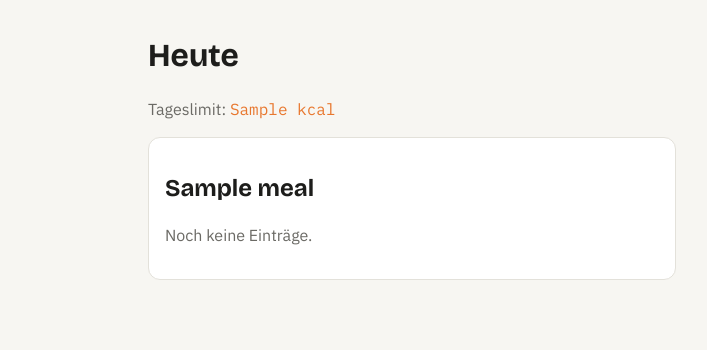
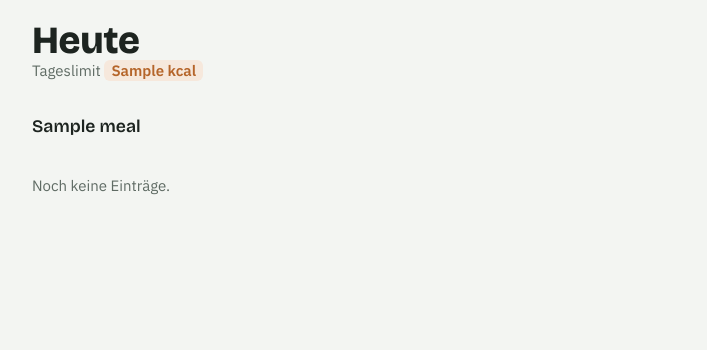
Before and after one commit to SpurZylinder/tellerplan-ha, a FastAPI app: template tellerplan/app/web/templates/today.html in a window 1280 px wide. Shown: the top 350 px of the page, without its empty margins (228-935 px from the left). Run offline with FastAPI, Linux system fonts and the light colour scheme; the template is opened without the code that fills it: most values are stand-ins (such as "Sample title", 1, 10 or a date in 2020); parts of the project's set-up code (start-up, migrations or seed data) failed here and were passed over.

Commit message:
Design-Tokens und Komponenten aus dem Widget „Protein-Ranking Fürth“ übernehmen
Co-Authored-By: Claude Opus 5.5 <noreply@anthropic.com>

```diff
--- a/tellerplan/app/web/static/app.css
+++ b/tellerplan/app/web/static/app.css
@@ -1,44 +1,158 @@
-/* Grundlayout: schmale Spalte, mobil zuerst. Farben und Maße nur aus tokens.css. */
+/* ==========================================================================
+   Tellerplan – Basis und Komponenten (aus dem Widget „Protein-Ranking Fürth“)
+   Farben und Schriften nur über tokens.css.
+   ========================================================================== */
 
-*,
-*::before,
-*::after {
-  box-sizing: border-box;
-}
+/* ==========================================================================
+   Basis
+   ========================================================================== */
+*, *::before, *::after { box-sizing: border-box; }
 
 body {
   margin: 0;
-  background: var(--color-bg);
-  color: var(--color-text);
-  font-family: var(--font-body);
-  line-height: 1.5;
+  background: var(--bg);
+  color: var(--fg);
+  font-family: var(--body);
+  font-size: 15px;
+  line-height: 1.45;
+  padding-left:  max(16px, env(safe-area-inset-left, 0px));
+  padding-right: max(16px, env(safe-area-inset-right, 0px));
+  padding-block: 20px 120px;
 }
 
-main {
-  max-width: var(--column-width);
-  margin: 0 auto;
-  padding: var(--space-4);
+.wrap { max-width: 760px; margin: 0 auto; display: grid; gap: 16px; }
+
+h1 {
+  font-family: var(--display);
+  font-weight: 800;
+  font-size: clamp(1.7rem, 6vw, 2.4rem);
+  line-height: 1.05;
+  letter-spacing: -.01em;
+  text-wrap: balance;
+  margin: 0;
+}
+h2 { font-family: var(--display); font-weight: 600; font-size: 1.1rem; margin: 16px 0 0; }
+
+.lede  { color: var(--muted); margin: 0; max-width: 60ch; }
+.meta  { font-size: .76rem; color: var(--muted); }
+.note  { font-size: .76rem; color: var(--kcal); }
+.empty { color: var(--muted); padding: 20px 0; }
+
+:focus-visible { outline: 2px solid var(--accent); outline-offset: 2px; }
+
+@media (prefers-reduced-motion: reduce) { * { transition: none !important; } }
+
+/* ==========================================================================
+   Komponenten
+   ========================================================================== */
+
+/* Sticky-Filterleiste */
+.controls {
+  position: sticky;
+  top: env(safe-area-inset-top, 0px);
+  z-index: 5;
+  background: var(--bg);
+  padding-block: 10px;
+  display: grid;
+  gap: 10px;
+  border-bottom: 1px solid var(--line);
 }
 
-h1,
-h2 {
-  font-family: var(--font-display);
-  line-height: 1.2;
+/* Gewichtungsregler Eiweiß / Kalorien */
+.weight { display: grid; gap: 4px; }
+.weight-labels { display: flex; justify-content: space-between; font-size: .82rem; font-weight: 600; }
+.weight-labels .p { color: var(--accent); }
+.weight-labels .k { color: var(--kcal); }
+input[type=range] { width: 100%; accent-color: var(--accent); }
+
+/* Chips (Filter, Umschalter) */
+.chip {
+  border: 1px solid var(--line);
+  background: var(--surface);
+  color: var(--fg);
+  border-radius: 999px;
+  padding: 6px 12px;
+  font: inherit;
+  font-size: .85rem;
+  cursor: pointer;
+}
+.chip[aria-pressed="true"] {
+  background: var(--accent);
+  border-color: var(--accent);
+  color: var(--bg);
+  font-weight: 600;
 }
 
-.card {
-  background: var(--color-surface);
-  border: 1px solid var(--color-border);
-  border-radius: var(--radius-m);
-  padding: var(--space-4);
-  margin-bottom: var(--space-3);
+/* Suchfeld */
+.search {
+  flex: 1 1 160px;
+  min-width: 0;
+  border: 1px solid var(--line);
+  background: var(--surface);
+  color: var(--fg);
+  border-radius: 8px;
+  padding: 7px 10px;
+  font: inherit;
+  font-size: .9rem;
 }
 
-.muted {
-  color: var(--color-text-muted);
+/* Rangliste */
+.rank-list { list-style: none; margin: 0; padding: 0; display: grid; }
+.rank-list > li {
+  display: grid;
+  grid-template-columns: 2.2rem 1fr auto;
+  gap: 4px 10px;
+  padding: 12px 0;
+  border-bottom: 1px solid var(--line);
+  align-items: start;
 }
+.rank  { font-family: var(--mono); color: var(--muted); font-size: .9rem; padding-top: 2px; font-variant-numeric: tabular-nums; }
+.main  { min-width: 0; display: grid; gap: 5px; }
+.title { font-weight: 600; color: var(--fg); text-decoration: none; overflow-wrap: anywhere; }
+.title:hover { text-decoration: underline; }
+.side  { display: grid; justify-items: end; gap: 6px; }
+.score { font-family: var(--display); font-weight: 800; font-size: 1.35rem; line-height: 1; font-variant-numeric: tabular-nums; }
 
-.kcal {
-  color: var(--color-kcal);
-  font-family: var(--font-mono);
+/* Werte-Pills */
+.nums { display: flex; flex-wrap: wrap; gap: 6px; font-size: .8rem; font-variant-numeric: tabular-nums; }
+.pill   { border-radius: 6px; padding: 1px 7px; font-weight: 600; white-space: nowrap; }
+.pill.p { background: var(--accent-soft); color: var(--accent); }   /* Eiweiß */
+.pill.k { background: var(--kcal-soft);   color: var(--kcal); }     /* kcal */
+.pill.d { border: 1px solid var(--line);  color: var(--muted); font-weight: 500; }  /* neutral */
+
+/* Fortschritts-/Score-Balken */
+.bar      { height: 5px; background: var(--line); border-radius: 3px; overflow: hidden; }
+.bar span { display: block; height: 100%; background: var(--accent); }
+
+/* Favoriten-Stern */
+.star { background: none; border: 0; cursor: pointer; font-size: 1.3rem; line-height: 1; color: var(--line); padding: 2px; }
+.star[aria-pressed="true"] { color: var(--star); }
+
+/* Fixierte Leiste unten (Auswahl / Plan-Zusammenfassung) */
+.dock {
+  position: fixed;
+  left: 0; right: 0; bottom: 0;
+  z-index: 6;
+  background: var(--surface);
+  border-top: 1px solid var(--line);
+  padding-left:  max(16px, env(safe-area-inset-left, 0px));
+  padding-right: max(16px, env(safe-area-inset-right, 0px));
+  padding-top: 10px;
+  padding-bottom: calc(10px + env(safe-area-inset-bottom, 0px));
 }
+.dock-in {
+  max-width: 760px;
+  margin: 0 auto;
+  display: flex;
+  flex-wrap: wrap;
+  gap: 6px 16px;
+  align-items: center;
+  font-size: .85rem;
+  font-variant-numeric: tabular-nums;
+}
+.dock b      { font-family: var(--display); }
+.dock button { margin-left: auto; }
+
+/* Formel-/Erklärzeile */
+.formula      { font-size: .78rem; color: var(--muted); }
+.formula code { font-family: var(--mono); font-size: .76rem; }
--- a/tellerplan/app/web/static/tokens.css
+++ b/tellerplan/app/web/static/tokens.css
@@ -1,63 +1,61 @@
-/*
- * Design-Tokens von Tellerplan.
- * Herkunft: Widget „Protein-Ranking Fürth“ – Grün = Eiweiß, Orange = kcal,
- * Hell- und Dunkelmodus, Schriften Bricolage Grotesque / IBM Plex.
- * TODO: Farbwerte mit dem Original-Widget abgleichen.
- */
+/* ==========================================================================
+   Tellerplan – Design-Tokens
+   Originalwerte aus dem Widget „Protein-Ranking Fürth“
+   Schriften werden in templates/base.html eingebunden.
+   ========================================================================== */
 
+/* --- Hell (Standard) ---------------------------------------------------- */
 :root {
-  --font-display: "Bricolage Grotesque", system-ui, sans-serif;
-  --font-body: "IBM Plex Sans", system-ui, sans-serif;
-  --font-mono: "IBM Plex Mono", ui-monospace, monospace;
+  color-scheme: light;
 
-  --color-bg: #f7f6f2;
-  --color-surface: #ffffff;
-  --color-text: #1d1d1b;
-  --color-text-muted: #6b6a65;
-  --color-border: #e3e1da;
+  /* Flächen und Text */
+  --bg:          #f3f5f2;
+  --surface:     #ffffff;
+  --fg:          #1d2420;
+  --muted:       #5f6b64;
+  --line:        #dfe4df;
 
-  --color-protein: #2f9e5b;
-  --color-protein-soft: #dcf1e4;
-  --color-kcal: #e8772e;
-  --color-kcal-soft: #fbe6d6;
-  --color-over-limit: #c8402f;
+  /* Bedeutungsfarben */
+  --accent:      #2f6b4f;  /* Eiweiß, Primäraktion */
+  --accent-soft: #e2eee6;
+  --kcal:        #b5652a;  /* Kalorien, Hinweise */
+  --kcal-soft:   #f6e8dc;
+  --star:        #c99a1a;  /* Favorit */
 
-  --radius-s: 6px;
-  --radius-m: 12px;
-  --space-1: 4px;
-  --space-2: 8px;
-  --space-3: 12px;
-  --space-4: 16px;
-  --space-6: 24px;
-  --column-width: 560px;
+  /* Schriften */
+  --display: "Bricolage Grotesque", "Segoe UI", system-ui, sans-serif;
+  --body:    "IBM Plex Sans", system-ui, -apple-system, sans-serif;
+  --mono:    "IBM Plex Mono", ui-monospace, Menlo, monospace;
 }
 
+/* --- Dunkel: Systemeinstellung, außer explizit hell gewählt -------------- */
 @media (prefers-color-scheme: dark) {
   :root:not([data-theme="light"]) {
-    --color-bg: #151513;
-    --color-surface: #1f1f1c;
-    --color-text: #f1efe8;
-    --color-text-muted: #a3a19a;
-    --color-border: #34332f;
-
-    --color-protein: #4cc47c;
-    --color-protein-soft: #1d3527;
-    --color-kcal: #f39a52;
-    --color-kcal-soft: #3a2719;
-    --color-over-limit: #ef6b5a;
+    color-scheme: dark;
+    --bg:          #121614;
+    --surface:     #1a201d;
+    --fg:          #e7ece8;
+    --muted:       #97a39c;
+    --line:        #2a322e;
+    --accent:      #7cc4a0;
+    --accent-soft: #1f3329;
+    --kcal:        #e2a06b;
+    --kcal-soft:   #3a2a1d;
+    --star:        #e6c04f;
   }
 }
 
+/* --- Dunkel: explizit gewählt ------------------------------------------- */
 :root[data-theme="dark"] {
-  --color-bg: #151513;
-  --color-surface: #1f1f1c;
-  --color-text: #f1efe8;
-  --color-text-muted: #a3a19a;
-  --color-border: #34332f;
-
-  --color-protein: #4cc47c;
-  --color-protein-soft: #1d3527;
-  --color-kcal: #f39a52;
-  --color-kcal-soft: #3a2719;
-  --color-over-limit: #ef6b5a;
+  color-scheme: dark;
+  --bg:          #121614;
+  --surface:     #1a201d;
+  --fg:          #e7ece8;
+  --muted:       #97a39c;
+  --line:        #2a322e;
+  --accent:      #7cc4a0;
+  --accent-soft: #1f3329;
+  --kcal:        #e2a06b;
+  --kcal-soft:   #3a2a1d;
+  --star:        #e6c04f;
 }
--- a/tellerplan/app/web/templates/base.html
+++ b/tellerplan/app/web/templates/base.html
@@ -6,12 +6,12 @@
     <title>{% block title %}Tellerplan{% endblock %}</title>
     <link rel="preconnect" href="https://fonts.googleapis.com">
     <link rel="preconnect" href="https://fonts.gstatic.com" crossorigin>
-    <link rel="stylesheet" href="https://fonts.googleapis.com/css2?family=Bricolage+Grotesque:wght@500;700&family=IBM+Plex+Mono&family=IBM+Plex+Sans:wght@400;500&display=swap">
+    <link rel="stylesheet" href="https://fonts.googleapis.com/css2?family=Bricolage+Grotesque:opsz,wght@12..96,600;12..96,800&family=IBM+Plex+Sans:wght@400;500;600&family=IBM+Plex+Mono:wght@500&display=swap">
     <link rel="stylesheet" href="{{ url_for('static', path='tokens.css') }}">
     <link rel="stylesheet" href="{{ url_for('static', path='app.css') }}">
   </head>
   <body>
-    <main>
+    <main class="wrap">
       {% block content %}{% endblock %}
     </main>
   </body>
--- a/tellerplan/app/web/templates/today.html
+++ b/tellerplan/app/web/templates/today.html
@@ -3,13 +3,15 @@
 {% block title %}Heute · Tellerplan{% endblock %}
 
 {% block content %}
-  <h1>Heute</h1>
-  <p class="muted">Tageslimit: <span class="kcal">{{ daily_kcal_limit }} kcal</span></p>
+  <header>
+    <h1>Heute</h1>
+    <p class="lede">Tageslimit <span class="pill k">{{ daily_kcal_limit }} kcal</span></p>
+  </header>
 
   {% for meal in meal_names %}
-    <section class="card">
+    <section>
       <h2>{{ meal }}</h2>
-      <p class="muted">Noch keine Einträge.</p>
+      <p class="empty">Noch keine Einträge.</p>
     </section>
   {% endfor %}
 {% endblock %}
```
